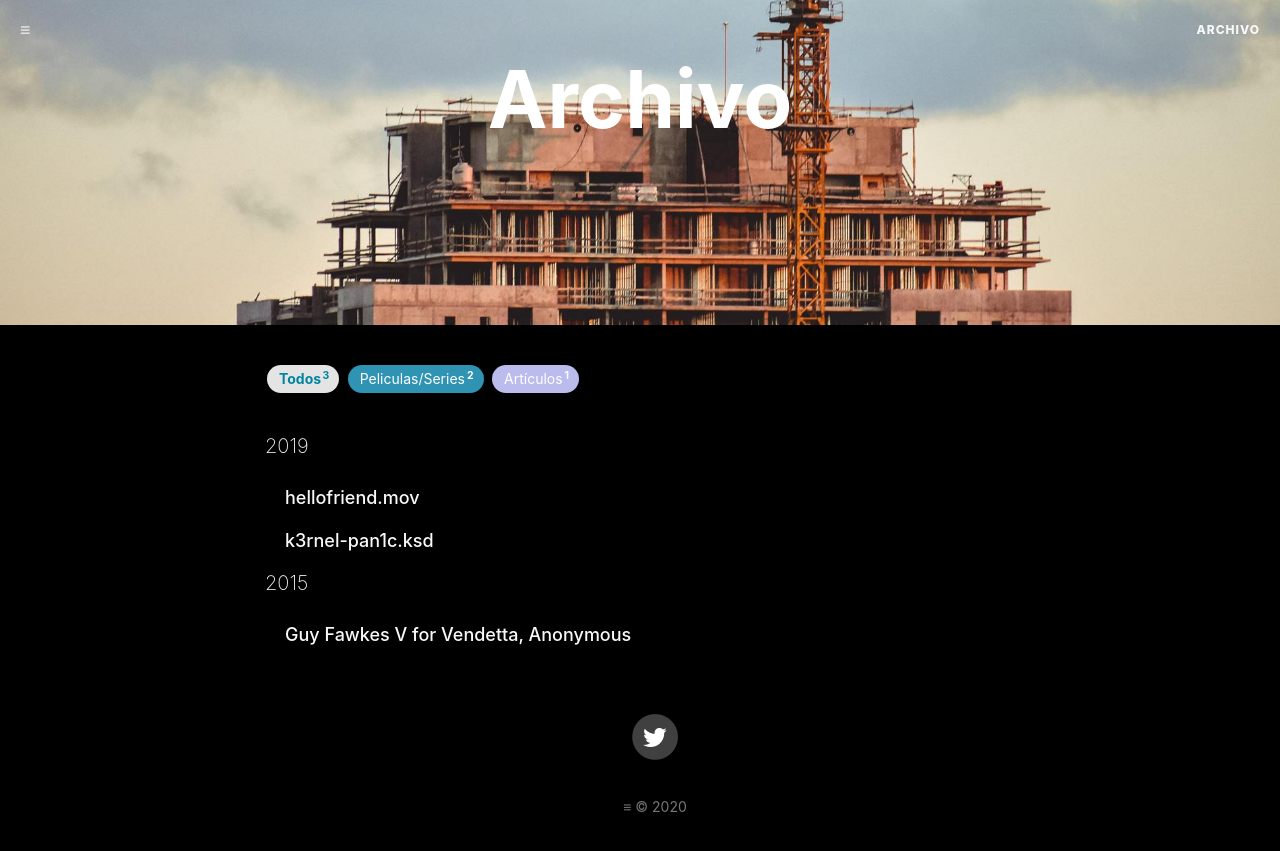
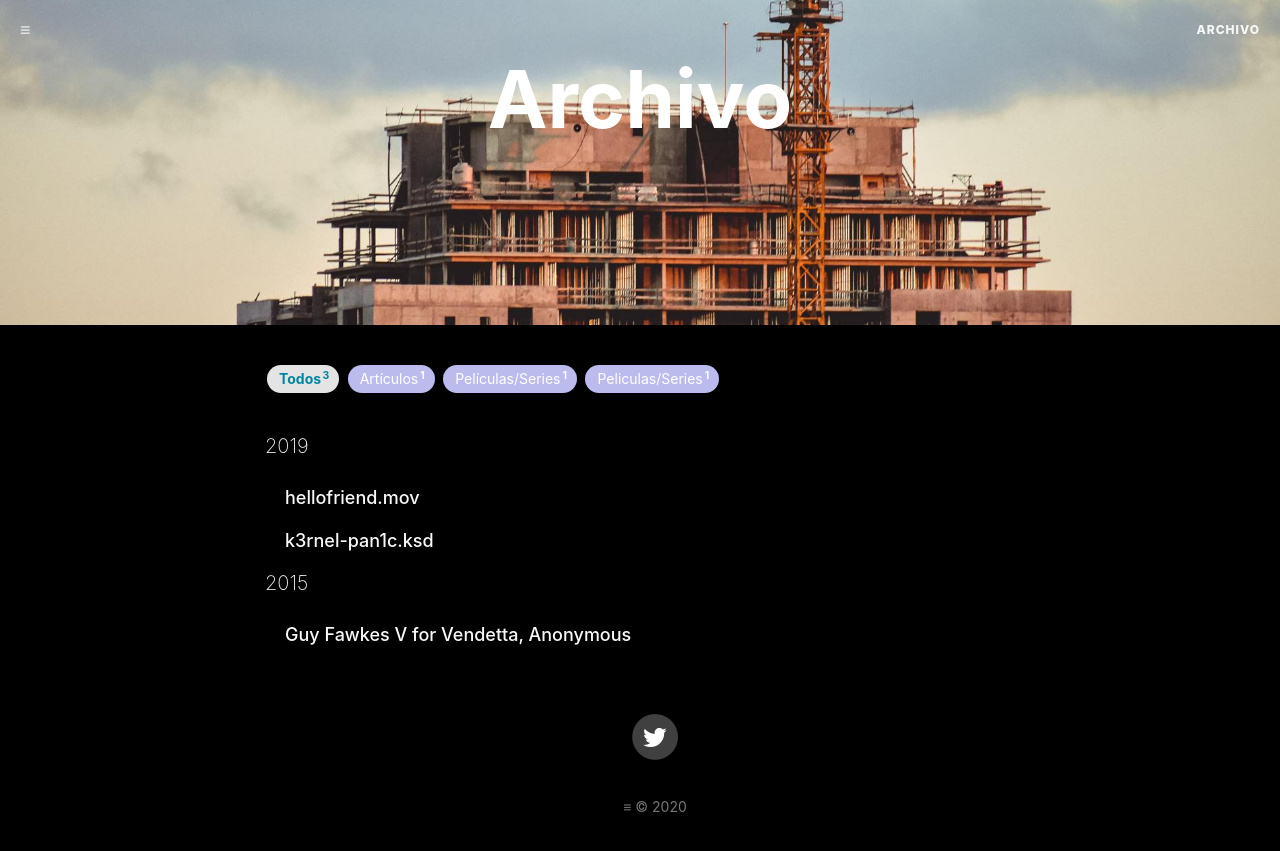
Before and after one commit to eugeniosaintemarie/notes, a Jekyll site: the page built from archive.html, in a window 1280 px wide. Shown: the top 851 px of the page. Built offline with Jekyll 4.4.1, drawn with Linux system fonts in a browser that asks for light colours; comment, search, counter and statistics services are not loaded.

Commit message:
Update 2019-12-29-mrrobothellofriend.markdown

```diff
--- a/_posts/2019-12-29-mrrobothellofriend.markdown
+++ b/_posts/2019-12-29-mrrobothellofriend.markdown
@@ -6,7 +6,7 @@ author:     ""
 header-img: "img/posts/2019-12-29-mrrobothellofriend.jpg"
 lang:
 tags:
-  - Peliculas/Series
+  - Películas/Series
 ---
 
 -¿Qué es lo que tanto te decepciona de la sociedad?
```
